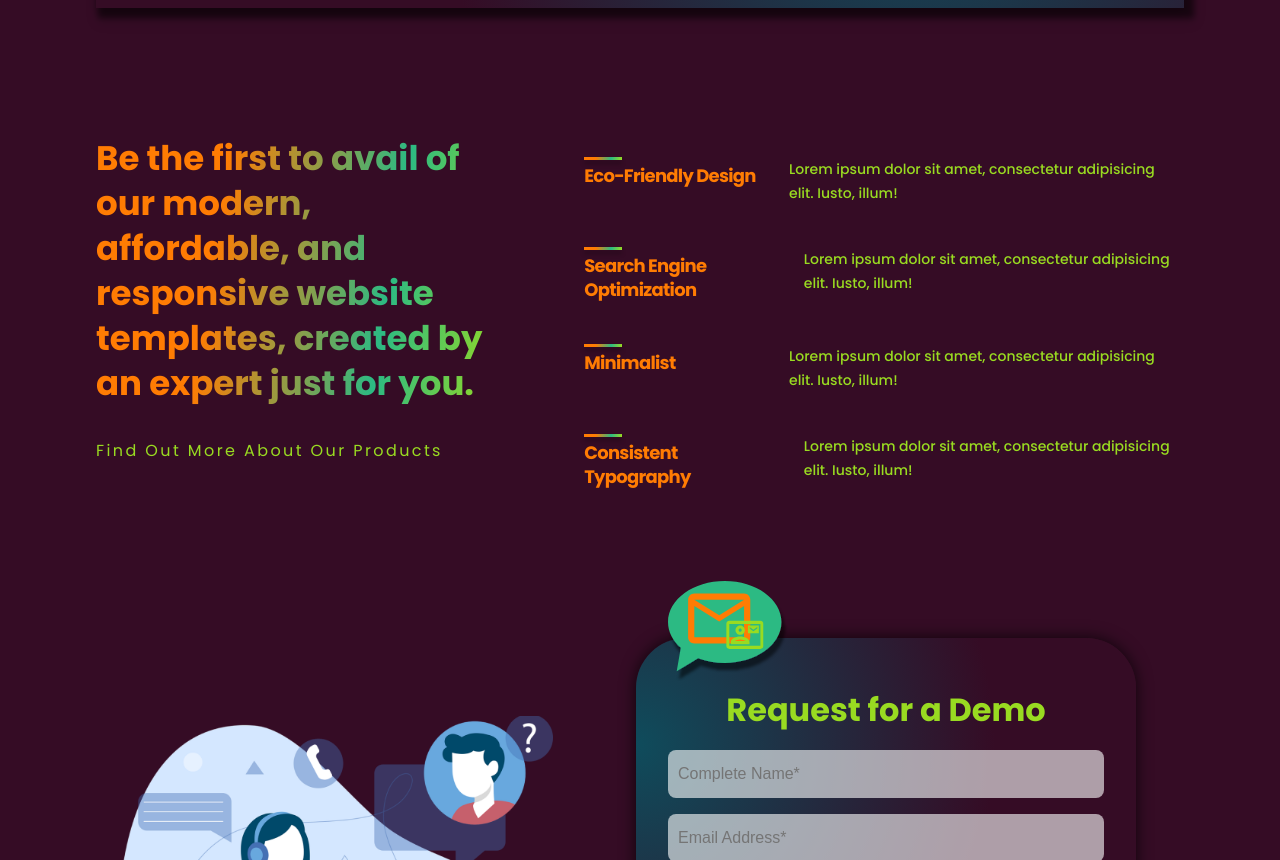
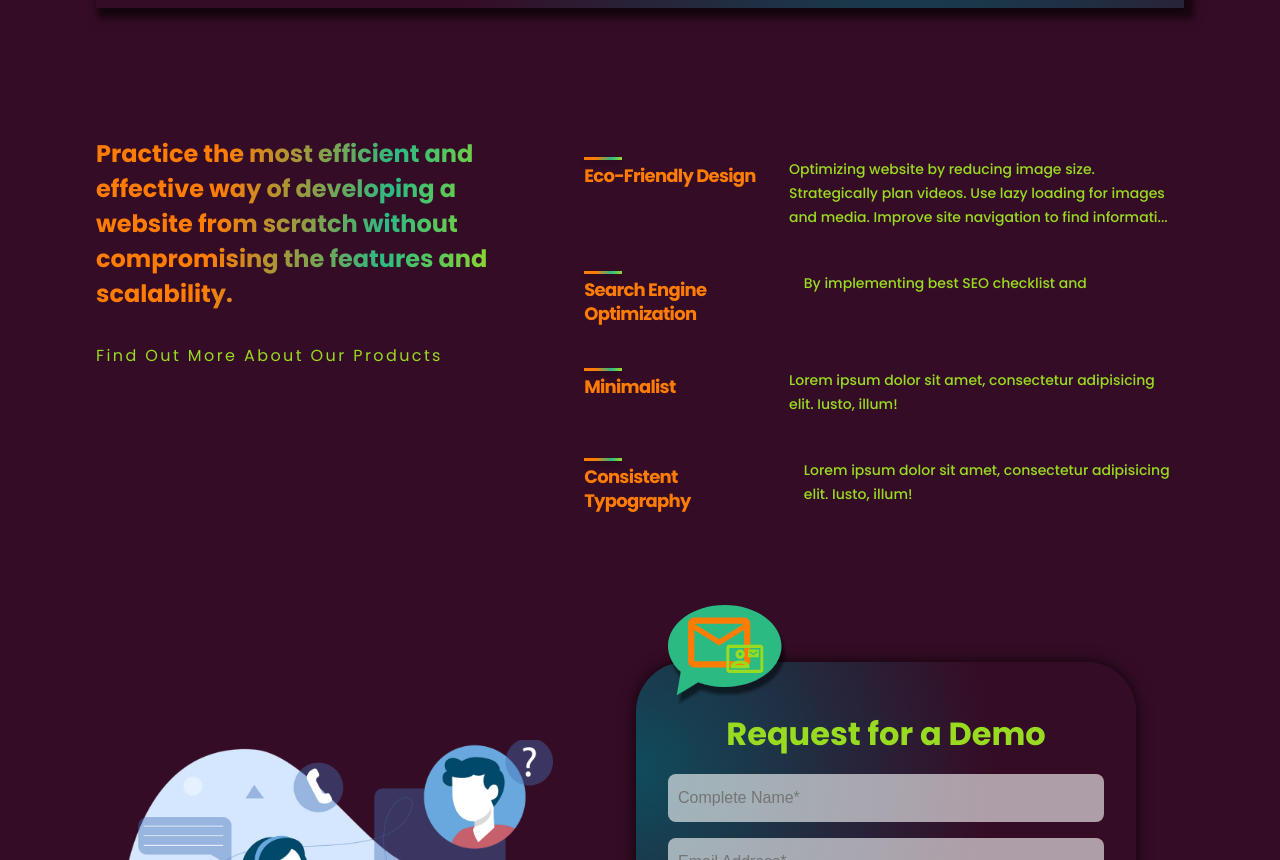
Before and after one commit to onceacurious/corebuso-web-app, a React (Vite) app: page / in a window 1280 px wide. Shown: the part 1940-2800 px from the top of the page. Built offline with nearby package versions, Linux system fonts and the light colour scheme.

Commit message:
updated email form layout

```diff
--- a/src/components/email_form/emailForm.css
+++ b/src/components/email_form/emailForm.css
@@ -1,3 +1,7 @@
+.cbs__email-form {
+  width: 100%;
+}
+
 .cbs__form-container {
   height: 42px;
 }
@@ -92,11 +96,14 @@
 
 @media screen and (max-width: 650px) {
   .cbs__email-form {
-    transform: scale(0.7);
+    width: 370px;
   }
 }
 
 @media screen and (max-width: 499px) {
+  .cbs__email-form {
+    width: 350px;
+  }
   #emailGetStarted {
     width: 200px;
   }
--- a/src/components/feature/Feature.jsx
+++ b/src/components/feature/Feature.jsx
@@ -9,7 +9,7 @@ const Feature = ({ css, title, text }) => {
         <h1>{title}</h1>
       </div>
       <div className="cbs__features-container_feature-text">
-        <p>{text}</p>
+        <p>{text.length > 150 ? `${text.substring(0, 150)}...` : text}</p>
       </div>
     </div>
   );
--- a/src/components/inquiry/Inquiry.jsx
+++ b/src/components/inquiry/Inquiry.jsx
@@ -89,48 +89,12 @@ const Inquiry = ({ inquiry }) => {
                 </div>
               </button>
             ))}
-            {/* {search?.length >= 1 ? (
-              <>
-                {newData.map((inquiry, index) => (
-                  <button
-                    className="cbs__inquiry-list__item pointer"
-                    key={index}
-                    onClick={() => getData(inquiry.id)}
-                  >
-                    <p>{inquiry.name === null ? "Unknown" : inquiry.name}</p>
-                    <div className="cbs__inquiry-list__info">
-                      <div>{inquiry.email}</div>
-                      <div>
-                        {moment(inquiry.inquiry_at).startOf("hour").fromNow()}
-                      </div>
-                    </div>
-                  </button>
-                ))}
-              </>
-            ) : (
-              <>
-                {inquiry.map((inquiry, index) => (
-                  <button
-                    className="cbs__inquiry-list__item pointer"
-                    key={index}
-                    onClick={() => getData(inquiry.id)}
-                  >
-                    <p>{inquiry.name === null ? "Unknown" : inquiry.name}</p>
-                    <div className="cbs__inquiry-list__info">
-                      <div>{inquiry.email}</div>
-                      <div>
-                        {moment(inquiry.inquiry_at).startOf("hour").fromNow()}
-                      </div>
-                    </div>
-                  </button>
-                ))}
-              </>
-            )} */}
+
           </div>
           <div className="cbs__inquiry-details">
             {_data?.length == 0 ? (
               <>
-                <p>Please a data to show details</p>
+                <p>Please select a data to show details</p>
               </>
             ) : (
               <>
--- a/src/containers/features/Features.jsx
+++ b/src/containers/features/Features.jsx
@@ -6,11 +6,11 @@ import { Link } from "react-router-dom";
 const featuresData = [
   {
     title: "Eco-Friendly Design",
-    text: "Lorem ipsum dolor sit amet, consectetur adipisicing elit. Iusto, illum!",
+    text: "Optimizing website by reducing image size. Strategically plan videos. Use lazy loading for images and media. Improve site navigation to find information easier. Choose a green web host. Finally, set up web caching.",
   },
   {
     title: "Search Engine Optimization",
-    text: "Lorem ipsum dolor sit amet, consectetur adipisicing elit. Iusto, illum!",
+    text: "By implementing best SEO checklist and ",
   },
   {
     title: "Minimalist",
@@ -26,10 +26,9 @@ const Features = () => {
   return (
     <div className="cbs__features section__padding" id="features">
       <div className="cbs__features-heading">
-        <h1 className="gradient__text">
-          Be the first to avail of our modern, affordable, and responsive
-          website templates, created by an expert just for you.
-        </h1>
+        <h2 className="gradient__text">
+        Practice the most efficient and effective way of developing a website from scratch without compromising the features and scalability.
+        </h2>
         <Link to="/" className="pointer">
           <span>Find Out More About Our Products</span>
         </Link>
--- a/src/containers/footer/footer.css
+++ b/src/containers/footer/footer.css
@@ -75,10 +75,16 @@
   width: 50%;
 }
 
+.cbs__footer-main__sub {
+  justify-content: center;
+  align-items: center;
+  display: flex;
+  flex-wrap: wrap;
+}
+
 .cbs__footer-main__sub .cbs__form-container {
   margin-block: 1rem;
   justify-content: center;
-  /* transform: scale(0.8); */
 }
 
 .cbs__footer-main__sub-contacts h3 {
--- a/src/containers/header/Header.jsx
+++ b/src/containers/header/Header.jsx
@@ -15,7 +15,9 @@ const Header = () => {
           Build a MODERN, REACTIVE, RESPONSIVE website from scratch with an
           affordable price range.
         </p>
+        <div className="cbs__header-email__form">
         <EmailForm name="emailInquiry" />
+        </div>
         <div className="cbs__header-excerpt">
           <p className="focus-in-expand">
             web development and accounting services
--- a/src/containers/header/header.css
+++ b/src/containers/header/header.css
@@ -14,6 +14,7 @@
   flex: 1;
   display: flex;
   justify-content: center;
+  align-items: start;
   flex-direction: column;
   margin-right: 5rem;
   max-width: 50%;
@@ -119,6 +120,9 @@
 }
 
 @media screen and (max-width: 499px) {
+  .cbs__header-email__form {
+    transform: scale(0.75);
+  }
 }
 
 /* KEYFRAME QUERY */
--- a/src/pages/auth/Auth.jsx
+++ b/src/pages/auth/Auth.jsx
@@ -7,7 +7,7 @@ const Auth = () => {
   return (
     <>
       <div className="cbs__auth">
-        <Routes>
+        <Routes path="auth">
           <Route path="/register" element={<Register />} />
           <Route path="/login" element={<Login />} />
         </Routes>
```
